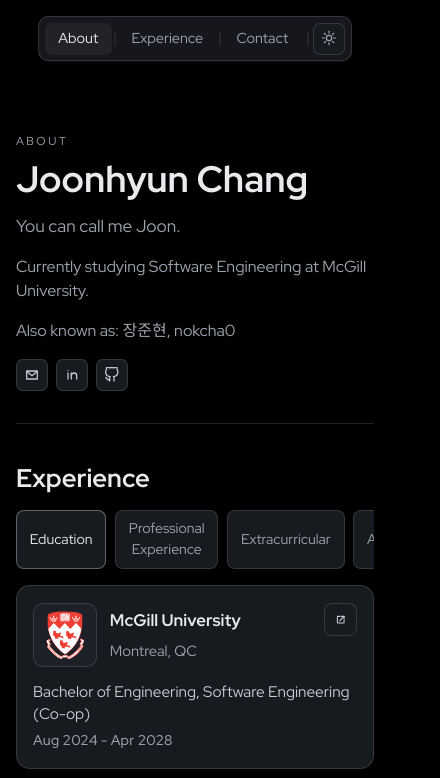
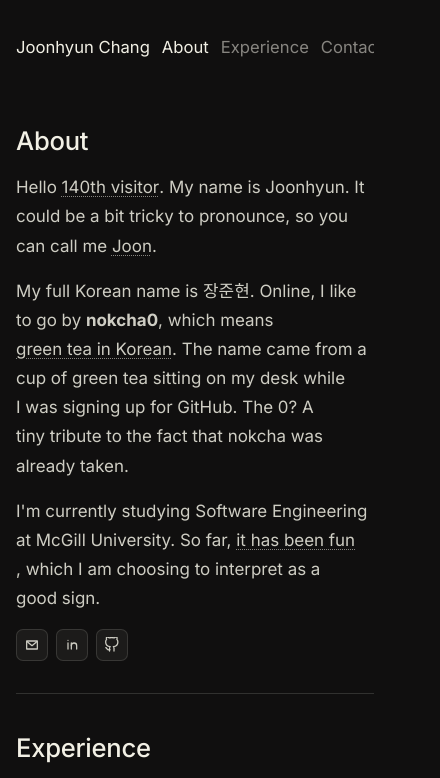
Before and after one commit to nokcha0/nokcha0.github.io, a React (Vite) app: page / in a window 390 px wide. Shown: the top 778 px of the page, 440 px wide, since content can reach past the window. Built offline with nearby package versions, Linux system fonts and the light colour scheme.

Commit message:
theme update

```diff
--- a/src/App.css
+++ b/src/App.css
@@ -1,137 +1,134 @@
-@import url("https://fonts.googleapis.com/css2?family=Red+Hat+Display:wght@400;500;600;700&display=swap");
-
 #root {
   min-height: 100vh;
 }
 
 .site-shell {
-  width: min(820px, 100% - 2rem);
+  width: min(44rem, 100% - 2rem);
   margin: 0 auto;
-  padding: 1rem 0 4rem;
+  padding: clamp(2.45rem, 4.6vw, 3.3rem) 0 4rem;
   position: relative;
 }
 
 .floating-nav {
-  --nav-gap: 0.38rem;
-  --nav-control-gap: 0.72rem;
-  position: fixed;
-  top: 1rem;
-  left: 50%;
-  transform: translateX(-50%);
-  z-index: 10;
-  background: var(--nav-bg);
-  border: 1px solid var(--border);
-  border-radius: 10px;
-  box-shadow: 0 1px 0 rgb(255 255 255 / 4%);
+  --nav-item-height: 1.8rem;
+  display: flex;
+  align-items: center;
+  justify-content: space-between;
+  gap: 1rem;
+  margin: 0 0 0.69rem;
+  font-size: 1.12rem;
+  font-weight: 400;
+}
+
+.floating-nav .nav-home {
+  display: inline-flex;
+  align-items: center;
+  color: var(--text);
+  text-decoration: none;
+  min-height: var(--nav-item-height);
+  font-size: inherit;
+  font-weight: inherit;
+  line-height: 1;
+  white-space: nowrap;
+}
+
+.floating-nav .nav-home:hover {
+  color: var(--accent);
+}
+
+.floating-nav .nav-home:focus-visible {
+  outline: 2px solid var(--focus-ring);
+  outline-offset: 2px;
+}
+
+.floating-nav nav {
+  margin-left: auto;
+  overflow-x: auto;
+  scrollbar-width: none;
+}
+
+.floating-nav nav::-webkit-scrollbar {
+  display: none;
 }
 
 .floating-nav ul {
   margin: 0;
-  padding: 0.35rem;
+  padding: 0;
   display: flex;
   align-items: center;
   list-style: none;
-  gap: var(--nav-gap);
-}
-
-.section-nav-item + .section-nav-item {
-  position: relative;
-}
-
-.section-nav-item + .section-nav-item::before {
-  content: "";
-  position: absolute;
-  left: calc(var(--nav-gap) / -2);
-  top: 50%;
-  width: 1px;
-  height: 0.95rem;
-  transform: translate(-50%, -50%);
-  background: var(--border);
-}
-
-.nav-control-item {
-  position: relative;
-}
-
-.nav-control-item::before {
-  content: "";
-  position: absolute;
-  left: calc(var(--nav-control-gap) / -2);
-  top: 50%;
-  width: 1px;
-  height: 0.95rem;
-  transform: translate(-50%, -50%);
-  background: var(--border);
+  gap: 0.95rem;
+  white-space: nowrap;
 }
 
 .floating-nav a {
   display: inline-flex;
   align-items: center;
   justify-content: center;
-  min-height: 2rem;
-  padding: 0.45rem 0.85rem;
-  border-radius: 7px;
+  min-height: var(--nav-item-height);
+  padding: 0;
   text-decoration: none;
-  font-size: 0.9rem;
+  font-size: inherit;
+  font-weight: inherit;
   color: var(--text-muted);
   line-height: 1;
-  transition:
-    color 180ms ease,
-    background-color 180ms ease;
+  transition: color 180ms ease;
 }
 
 .floating-nav a:hover,
 .floating-nav a.is-active {
   color: var(--text);
-  background: rgb(255 255 255 / 5%);
 }
 
 .floating-nav a:focus-visible {
-  outline: 2px solid rgb(208 213 221 / 70%);
-  outline-offset: 1px;
+  outline: 2px solid var(--focus-ring);
+  outline-offset: 2px;
 }
 
 .theme-toggle-item {
-  margin-left: calc(var(--nav-control-gap) - var(--nav-gap));
+  margin-left: 0;
 }
+
 .theme-toggle {
-  min-height: 2rem;
-  width: 2rem;
-  border: 1px solid var(--border);
-  border-radius: 7px;
-  background: var(--surface);
+  min-height: var(--nav-item-height);
+  width: var(--nav-item-height);
+  height: var(--nav-item-height);
+  display: inline-flex;
+  align-items: center;
+  justify-content: center;
+  border: 0;
+  border-radius: 0;
+  background: transparent;
   color: var(--text-muted);
   font: inherit;
-  font-size: 0.82rem;
   line-height: 1;
   padding: 0;
   cursor: pointer;
-  transition:
-    border-color 160ms ease,
-    color 160ms ease,
-    background-color 160ms ease;
+  transition: color 160ms ease;
 }
 
 .theme-toggle-icon {
   display: inline-flex;
-  width: 1rem;
-  height: 1rem;
+  align-items: center;
+  justify-content: center;
+  width: 1.05rem;
+  height: 1.05rem;
+  flex: 0 0 1.05rem;
 }
 
 .theme-toggle:hover {
   color: var(--text);
-  border-color: rgb(224 229 238 / 36%);
-  background: var(--surface-2);
 }
 
 .theme-toggle:focus-visible {
-  outline: 2px solid rgb(208 213 221 / 70%);
+  outline: 2px solid var(--focus-ring);
   outline-offset: 2px;
 }
 
 .theme-toggle-icon svg {
   width: 100%;
   height: 100%;
+  display: block;
   fill: none;
   stroke: currentColor;
   stroke-width: 1.8;
@@ -142,7 +139,6 @@
 main {
   position: relative;
   z-index: 1;
-  padding-top: 4.8rem;
 }
 
 .section {
@@ -164,10 +160,25 @@
   line-height: 1.05;
 }
 
+.intro h1,
 h2 {
   margin: 0 0 1.1rem;
   font-size: clamp(1.6rem, 3.2vw, 2.1rem);
+  font-weight: 500;
   line-height: 1.1;
+  letter-spacing: -0.01em;
+}
+
+.intro-body {
+  max-width: 43em;
+}
+
+.intro-name {
+  margin: 0;
+  color: var(--text);
+  font-size: 1.05rem;
+  font-weight: 500;
+  line-height: 1.5;
 }
 
 h3 {
@@ -183,8 +194,77 @@
 
 .summary {
   margin: 1rem 0 0;
-  max-width: 62ch;
+  max-width: 43em;
   color: var(--text-muted);
+  font-size: 1.02rem;
+  line-height: 1.7;
+}
+
+.intro .summary {
+  color: var(--text-soft);
+  font-size: 1.06rem;
+  line-height: 1.72;
+  text-align: left;
+  text-wrap: pretty;
+}
+
+.inline-note {
+  position: relative;
+  display: inline-block;
+  color: inherit;
+  cursor: help;
+  text-decoration: underline;
+  text-decoration-color: var(--text-muted);
+  text-decoration-style: dotted;
+  text-decoration-thickness: 1px;
+  text-underline-offset: 0.16em;
+}
+
+.inline-note:hover,
+.inline-note:focus-visible {
+  color: var(--text);
+}
+
+.inline-note:focus-visible {
+  outline: 2px solid var(--focus-ring);
+  outline-offset: 2px;
+  border-radius: 3px;
+}
+
+.inline-note-bubble {
+  position: absolute;
+  left: 50%;
+  bottom: calc(100% + 0.6rem);
+  transform: translateX(-50%) translateY(0.2rem);
+  width: max-content;
+  max-width: min(18rem, calc(100vw - 2rem));
+  padding: 0.55rem 0.7rem;
+  border: 1px solid var(--border-strong);
+  border-radius: 8px;
+  background: var(--surface);
+  color: var(--text-soft);
+  font-size: 0.92rem;
+  font-style: normal;
+  font-weight: 400;
+  line-height: 1.45;
+  text-align: left;
+  white-space: normal;
+  opacity: 0;
+  visibility: hidden;
+  pointer-events: none;
+  z-index: 5;
+  transition:
+    opacity 160ms ease,
+    transform 160ms ease,
+    visibility 160ms ease;
+}
+
+.inline-note:hover .inline-note-bubble,
+.inline-note:focus .inline-note-bubble,
+.inline-note:focus-visible .inline-note-bubble {
+  opacity: 1;
+  visibility: visible;
+  transform: translateX(-50%) translateY(0);
 }
 
 .intro-contact-links {
@@ -222,12 +302,12 @@
 
 .intro-contact-links a:hover {
   color: var(--text);
-  border-color: rgb(224 229 238 / 30%);
+  border-color: var(--border-strong);
   background: var(--surface-2);
 }
 
 .intro-contact-links a:focus-visible {
-  outline: 2px solid rgb(208 213 221 / 70%);
+  outline: 2px solid var(--focus-ring);
   outline-offset: 2px;
 }
 
@@ -267,17 +347,17 @@
 
 .timeline-switcher button:hover {
   color: var(--text-soft);
-  border-color: rgb(224 229 238 / 26%);
+  border-color: var(--border-strong);
   background: var(--surface-2);
 }
 
 .timeline-switcher button.is-active {
   color: var(--text);
-  border-color: rgb(224 229 238 / 36%);
+  border-color: var(--border-strong);
 }
 
 .timeline-switcher button:focus-visible {
-  outline: 2px solid rgb(208 213 221 / 70%);
+  outline: 2px solid var(--focus-ring);
   outline-offset: 2px;
 }
 
@@ -309,7 +389,7 @@
 }
 
 .experience-list article:hover {
-  border-color: rgb(224 229 238 / 26%);
+  border-color: var(--border-strong);
   background: var(--surface-2);
 }
 
@@ -389,12 +469,12 @@
 
 .entry-site:hover {
   color: var(--text);
-  border-color: rgb(224 229 238 / 30%);
+  border-color: var(--border-strong);
   background: var(--surface-2);
 }
 
 .entry-site:focus-visible {
-  outline: 2px solid rgb(208 213 221 / 70%);
+  outline: 2px solid var(--focus-ring);
   outline-offset: 2px;
 }
 
@@ -438,13 +518,12 @@
   width: 100%;
   border: 1px solid var(--border);
   border-radius: 10px;
-  padding: 0.85rem 0.9rem;
+  padding: 0.8rem 0.9rem;
   display: flex;
-  flex-direction: column;
+  align-items: center;
   justify-content: space-between;
-  align-items: flex-start;
-  min-height: 92px;
-  gap: 0.55rem;
+  min-height: 0;
+  gap: 0.9rem;
   text-decoration: none;
   background: var(--surface);
   color: inherit;
@@ -461,6 +540,8 @@
   align-items: center;
   gap: 0.6rem;
   font-weight: 600;
+  white-space: nowrap;
+  flex: 0 0 auto;
 }
 
 .contact-icon {
@@ -484,7 +565,7 @@
 
 .contact-item:hover {
   border: 1px solid var(--border);
-  border-color: rgb(224 229 238 / 26%);
+  border-color: var(--border-strong);
   background: var(--surface-2);
 }
 
@@ -493,25 +574,28 @@
 }
 
 .contact-item:focus-visible {
-  outline: 2px solid rgb(208 213 221 / 70%);
+  outline: 2px solid var(--focus-ring);
   outline-offset: 2px;
 }
 
 .contact-item.is-copied {
-  border-color: rgb(210 232 219 / 32%);
-  background: rgb(30 45 37 / 58%);
+  border-color: var(--copied-border);
+  background: var(--copied-bg);
 }
 
 .contact-value {
-  color: var(--text-muted);
-  font-size: 0.86rem;
-  line-height: 1.35;
-  word-break: break-word;
+  color: var(--text-soft);
+  font-size: 0.9rem;
+  line-height: 1.2;
+  white-space: nowrap;
+  text-align: right;
+  flex: 1 1 auto;
+  min-width: 0;
 }
 
 @media (min-width: 740px) {
   .site-shell {
-    width: min(900px, 100% - 4rem);
+    width: min(44rem, 100% - 4rem);
   }
 
   .section {
@@ -523,13 +607,35 @@
   }
 
   .contact-list {
-    grid-template-columns: repeat(3, minmax(0, 1fr));
+    grid-template-columns: 1fr;
+  }
+}
+
+@media (max-width: 640px) {
+  .site-shell {
+    padding-top: 2rem;
+  }
+
+  .floating-nav {
+    gap: 0.75rem;
+    margin-bottom: 1.55rem;
+  }
+
+  .floating-nav ul {
+    gap: 0.75rem;
+  }
+
+  .floating-nav .nav-home,
+  .floating-nav a {
+    font-size: 1.04rem;
   }
 }
 
 @media (prefers-reduced-motion: reduce) {
   .floating-nav a,
+  .floating-nav .nav-home,
   .theme-toggle,
+  .inline-note-bubble,
   .contact-item,
   .timeline-switcher button,
   .experience-list article,
--- a/src/App.tsx
+++ b/src/App.tsx
@@ -165,7 +165,7 @@
 
   return (
     <ClickSpark
-      sparkColor={themeMode === "dark" ? "#d3d9e1" : "#3d4a5b"}
+      sparkColor={themeMode === "dark" ? "#cecdc3" : "#24837b"}
       disabled={prefersReducedMotion()}
       ignoreSelector=".floating-nav .section-nav-item a, .floating-nav .theme-toggle"
     >
--- a/src/components/ExperienceSection.tsx
+++ b/src/components/ExperienceSection.tsx
@@ -2,6 +2,7 @@
 import type { KeyboardEvent, TouchEvent } from "react";
 import { timelineCategories, timelines } from "../data/website";
 import { ExternalLinkIcon } from "./icons";
+import { RichText } from "./RichText";
 import type { ThemeMode, TimelineCategory } from "../types/website";
 
 type ExperienceSectionProps = {
@@ -118,8 +119,14 @@
                     </span>
                   ) : null}
                   <div>
-                    <h3>{entry.organization}</h3>
-                    {entry.location ? <p className="meta">{entry.location}</p> : null}
+                    <h3>
+                      <RichText text={entry.organization} />
+                    </h3>
+                    {entry.location ? (
+                      <p className="meta">
+                        <RichText text={entry.location} />
+                      </p>
+                    ) : null}
                   </div>
                 </div>
                 {entry.website ? (
@@ -145,8 +152,14 @@
                       className="role-item"
                       key={`${role.title}-${role.dates ?? "no-date"}`}
                     >
-                      <p className="meta-role">{role.title}</p>
-                      {role.dates ? <p className="meta-date">{role.dates}</p> : null}
+                      <p className="meta-role">
+                        <RichText text={role.title} />
+                      </p>
+                      {role.dates ? (
+                        <p className="meta-date">
+                          <RichText text={role.dates} />
+                        </p>
+                      ) : null}
                     </div>
                   ))}
                 </div>
--- a/src/components/IntroSection.tsx
+++ b/src/components/IntroSection.tsx
@@ -1,15 +1,57 @@
+import { useState } from "react";
 import { introContactLinks, introContent } from "../data/website";
 import { ContactIcon } from "./icons";
+import { RichText } from "./RichText";
+
+function getRandomVisitorNumber() {
+  return Math.floor(Math.random() * 201) + 100;
+}
+
+function formatOrdinal(value: number) {
+  const remainder = value % 100;
+
+  if (remainder >= 11 && remainder <= 13) {
+    return `${value}th`;
+  }
+
+  switch (value % 10) {
+    case 1:
+      return `${value}st`;
+    case 2:
+      return `${value}nd`;
+    case 3:
+      return `${value}rd`;
+    default:
+      return `${value}th`;
+  }
+}
 
 export function IntroSection() {
+  const introName =
+    "name" in introContent && typeof introContent.name === "string"
+      ? introContent.name
+      : null;
+  const [visitorOrdinal] = useState(() =>
+    formatOrdinal(getRandomVisitorNumber()),
+  );
+
+  const resolveIntroText = (text: string) =>
+    text.replace(/\{\{visitorOrdinal\}\}/g, visitorOrdinal);
+
   return (
     <section id="intro" className="section intro">
-      <p className="kicker">{introContent.kicker}</p>
-      <h1>{introContent.name}</h1>
-      <p className="role">{introContent.role}</p>
+      <h1>
+        <RichText text={introContent.role} />
+      </h1>
+      <div className="intro-body">
+        {introName ? (
+          <p className="intro-name">
+            <RichText text={introName} />
+          </p>
+        ) : null}
         {introContent.summaries.map((summary) => (
           <p key={summary} className="summary">
-          {summary}
+            <RichText text={resolveIntroText(summary)} />
           </p>
         ))}
         <div className="intro-contact-links" aria-label="Contact links">
@@ -25,6 +67,7 @@
             </a>
           ))}
         </div>
+      </div>
     </section>
   );
 }
--- /dev/null
+++ b/src/components/RichText.tsx
@@ -0,0 +1,79 @@
+import { Fragment } from "react";
+import type { ReactNode } from "react";
+
+type RichTextProps = {
+  text: string;
+};
+
+function renderSegments(text: string, keyPrefix: string): ReactNode[] {
+  const tokenPattern = /\[\[(.+?)\|(.+?)\]\]|\*\*(.+?)\*\*|\*(.+?)\*/g;
+  const nodes: ReactNode[] = [];
+  let lastIndex = 0;
+  let matchCount = 0;
+
+  for (const match of text.matchAll(tokenPattern)) {
+    const [token, tooltipLabel, tooltipText, boldText, italicText] = match;
+    const startIndex = match.index ?? 0;
+
+    if (startIndex > lastIndex) {
+      nodes.push(
+        <Fragment key={`${keyPrefix}-text-${matchCount}`}>
+          {text.slice(lastIndex, startIndex)}
+        </Fragment>,
+      );
+    }
+
+    if (tooltipLabel !== undefined && tooltipText !== undefined) {
+      nodes.push(
+        <span
+          key={`${keyPrefix}-tooltip-${matchCount}`}
+          className="inline-note"
+          tabIndex={0}
+          aria-label={`${tooltipLabel}: ${tooltipText}`}
+        >
+          <span className="inline-note-label">
+            {renderSegments(
+              tooltipLabel,
+              `${keyPrefix}-tooltip-label-${matchCount}`,
+            )}
+          </span>
+          <span className="inline-note-bubble" role="tooltip">
+            {renderSegments(
+              tooltipText,
+              `${keyPrefix}-tooltip-text-${matchCount}`,
+            )}
+          </span>
+        </span>,
+      );
+    } else if (boldText !== undefined) {
+      nodes.push(
+        <strong key={`${keyPrefix}-bold-${matchCount}`}>
+          {renderSegments(boldText, `${keyPrefix}-bold-text-${matchCount}`)}
+        </strong>,
+      );
+    } else if (italicText !== undefined) {
+      nodes.push(
+        <em key={`${keyPrefix}-italic-${matchCount}`}>
+          {renderSegments(italicText, `${keyPrefix}-italic-text-${matchCount}`)}
+        </em>,
+      );
+    }
+
+    lastIndex = startIndex + token.length;
+    matchCount += 1;
+  }
+
+  if (lastIndex < text.length) {
+    nodes.push(
+      <Fragment key={`${keyPrefix}-tail`}>
+        {text.slice(lastIndex)}
+      </Fragment>,
+    );
+  }
+
+  return nodes;
+}
+
+export function RichText({ text }: RichTextProps) {
+  return <>{renderSegments(text, "rich")}</>;
+}
--- a/src/components/TopNav.tsx
+++ b/src/components/TopNav.tsx
@@ -18,6 +18,14 @@
 }: TopNavProps) {
   return (
     <header className="floating-nav" aria-label="Primary">
+      <a
+        href="#intro"
+        className="nav-home"
+        onClick={(event) => onNavClick(event, "intro")}
+        aria-label="Joonhyun Chang"
+      >
+        Joonhyun Chang
+      </a>
       <nav>
         <ul>
           {sectionOrder.map((sectionId) => (
--- a/src/data/website.ts
+++ b/src/data/website.ts
@@ -19,13 +19,17 @@
   contact: "Contact",
 };
 
+// Inline formatting supported in text fields:
+// **bold**
+// *italic*
+// [[underlined text|tooltip text]]
+// {{visitorOrdinal}}
 export const introContent = {
-  kicker: "About",
-  name: "Joonhyun Chang",
-  role: "You can call me Joon.",
+  role: "About",
   summaries: [
-    "Currently studying Software Engineering at McGill University.",
-    "Also known as: 장준현, nokcha0",
+    "Hello [[{{visitorOrdinal}} visitor|Made-up number. This page is static and does not track you.]]. My name is Joonhyun. It could be a bit tricky to pronounce, so you can call me [[Joon|Like the month June.]].",
+    "My full Korean name is 장준현. Online, I like to go by **nokcha0**, which means [[green tea in Korean|nok = 녹, cha = 차. Together: 녹차.]]. The name came from a cup of green tea sitting on my desk while I was signing up for GitHub. The 0? A tiny tribute to the fact that nokcha was already taken.",
+    "I'm currently studying Software Engineering at McGill University. So far, [[it has been fun|Except that one thermodynamics class. No hate to the prof.]], which I am choosing to interpret as a good sign.",
   ],
 };
 
--- a/src/index.css
+++ b/src/index.css
@@ -1,16 +1,26 @@
+@import url("https://fonts.googleapis.com/css2?family=Inter:wght@400;500;600;700&display=swap");
+
 :root {
-  --bg: #000000;
-  --surface: #171a1f;
-  --surface-2: #1d2127;
-  --nav-bg: rgb(23 26 32 / 92%);
-  --text: #e8eaed;
-  --text-soft: #c8ccd2;
-  --text-muted: #9ea4ad;
-  --date-text: #9a9fa8;
-  --border: rgb(222 226 232 / 15%);
-  --accent: #c7ccd4;
-  --section-offset: 6.2rem;
-  --font-sans: "Red Hat Display", "Avenir Next", "Segoe UI", sans-serif;
+  --bg: #100f0f;
+  --surface: #1c1b1a;
+  --surface-2: #282726;
+  --nav-bg: rgb(28 27 26 / 90%);
+  --text: #f2f0e5;
+  --text-soft: #cecdc3;
+  --text-muted: #878580;
+  --date-text: #b7b5ac;
+  --border: rgb(87 86 83 / 48%);
+  --border-strong: rgb(159 157 150 / 44%);
+  --accent: #87d3c3;
+  --focus-ring: rgb(135 211 195 / 55%);
+  --selection: rgb(30 95 91 / 30%);
+  --highlight: #3a2d04;
+  --copied-border: rgb(58 169 159 / 38%);
+  --copied-bg: rgb(16 31 29 / 78%);
+  --section-offset: 1.8rem;
+  --font-sans:
+    "Inter", -apple-system, BlinkMacSystemFont, "IBM Plex Sans", "Segoe UI",
+    Helvetica, Arial, sans-serif;
 
   color-scheme: dark;
   font-family: var(--font-sans);
@@ -23,16 +33,22 @@
 }
 
 :root[data-theme="light"] {
-  --bg: #f5f6f8;
-  --surface: #ffffff;
-  --surface-2: #eef1f5;
-  --nav-bg: rgb(255 255 255 / 93%);
-  --text: #101317;
-  --text-soft: #2f3742;
-  --text-muted: #5f6977;
-  --date-text: #4f5661;
-  --border: rgb(21 27 37 / 16%);
-  --accent: #38404d;
+  --bg: #fffcf0;
+  --surface: #f2f0e5;
+  --surface-2: #e6e4d9;
+  --nav-bg: rgb(255 252 240 / 93%);
+  --text: #100f0f;
+  --text-soft: #282726;
+  --text-muted: #6f6e69;
+  --date-text: #575653;
+  --border: rgb(206 205 195 / 92%);
+  --border-strong: rgb(183 181 172 / 92%);
+  --accent: #24837b;
+  --focus-ring: rgb(36 131 123 / 36%);
+  --selection: rgb(187 220 206 / 32%);
+  --highlight: #f6e2a0;
+  --copied-border: rgb(58 169 159 / 28%);
+  --copied-bg: rgb(221 241 228 / 92%);
 
   color-scheme: light;
 }
@@ -41,6 +57,10 @@
 *::before,
 *::after {
   box-sizing: border-box;
+}
+
+*::selection {
+  background: var(--selection);
 }
 
 html,
@@ -54,3 +74,8 @@
   background: var(--bg);
   color: var(--text);
 }
+
+mark {
+  background: var(--highlight);
+  color: var(--text);
+}
```
Lines whose indentation alone changed are shown as unchanged.
